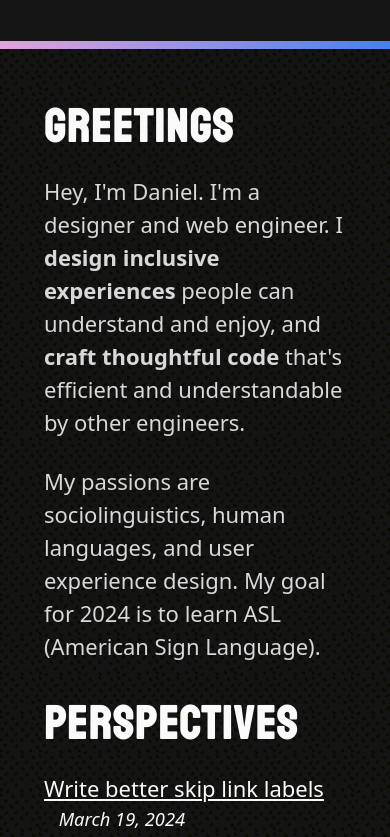
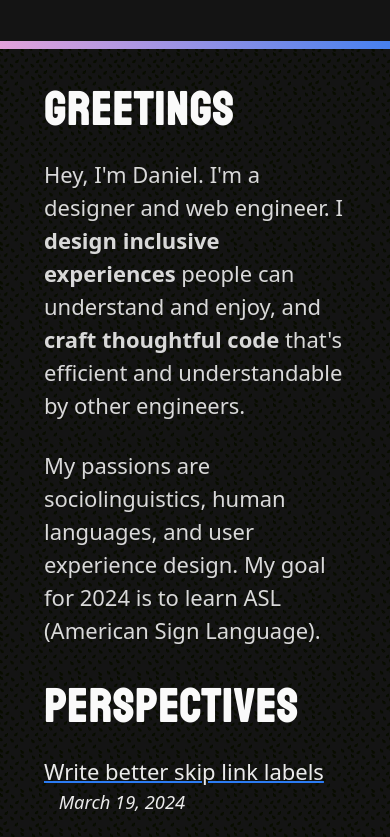
Before and after one commit to danieldafoe/blog, an Eleventy site: page index.njk in a window 390 px wide. Shown: the part 470-1307 px from the top of the page. Built offline with nearby package versions, Linux system fonts and the light colour scheme; Eleventy itself is replaced by a stand-in of ours; files that its build step writes are made by us from their sources.

Commit message:
fix: minor aesthetic changes
- give recent post links blue underline
- increase white space below recent posts on small screens

```diff
--- a/css/base.css
+++ b/css/base.css
@@ -16,7 +16,8 @@
   --body-bg-clr: var(--darkest);
   --body-fg-clr: var(--lighter);
 
-  --link-fg-clr: var(--light);
+  --link-fg: var(--lightest);
+  --link-fg-clr: var(--lightest);
   --link-underline-clr: var(--secondary);
   --link-focus-bg-clr: var(--secondary);
   --link-focus-fg-clr: var(--darkest);
@@ -97,7 +98,6 @@ p {
 
 a {
   color: var(--link-fg-clr);
-  /* transition: all cubic-bezier(0.785, 0.135, 0.15, 0.86) 150ms; */
   text-decoration-thickness: 2px;
   text-decoration-color: var(--link-underline-clr);
 
--- a/css/home.css
+++ b/css/home.css
@@ -23,14 +23,15 @@
     border-top-style: solid;
     color: var(--intro-fg-clr);
     order: 2;
-    padding: 2rem;
+    padding: 2rem 2rem 8rem;
 
     @media (width >= 768px) {
       border-top: 0;
       border-right: 8px solid var(--primary);
       border-image: linear-gradient(var(--primary), var(--secondary)) 50;
+      flex-shrink: 0;
       order: initial;
-      flex-shrink: 0;
+      padding-block-end: 2rem;
       width: min(480px, 40%);
     }
 
@@ -38,16 +39,24 @@
       font-size: 2.1rem;
     }
 
-    a {
-      color: #fafafa;
-    }
-
     ul {
       list-style-type: none;
 
-      & li + li {
+      li + li {
         margin-block-start: .2lh;
       }
+
+      a {
+        color: var(--link-fg);
+      }
+    }
+  }
+
+  .bio {
+    margin-block-start: -.5lh;
+
+    @media (width >= 768px) {
+      margin-block-start: 0;
     }
   }
 
@@ -149,8 +158,7 @@
     }
 
     & span:first-child {
-      text-decoration: underline;
-      /* transition: all cubic-bezier(0.25, 0.46, 0.45, 0.94) 300ms; */
+      text-decoration: underline var(--link-underline-clr) 2px;
     }
 
     & span:last-child {
```
Also changed, not shown: js/js.js (added).
